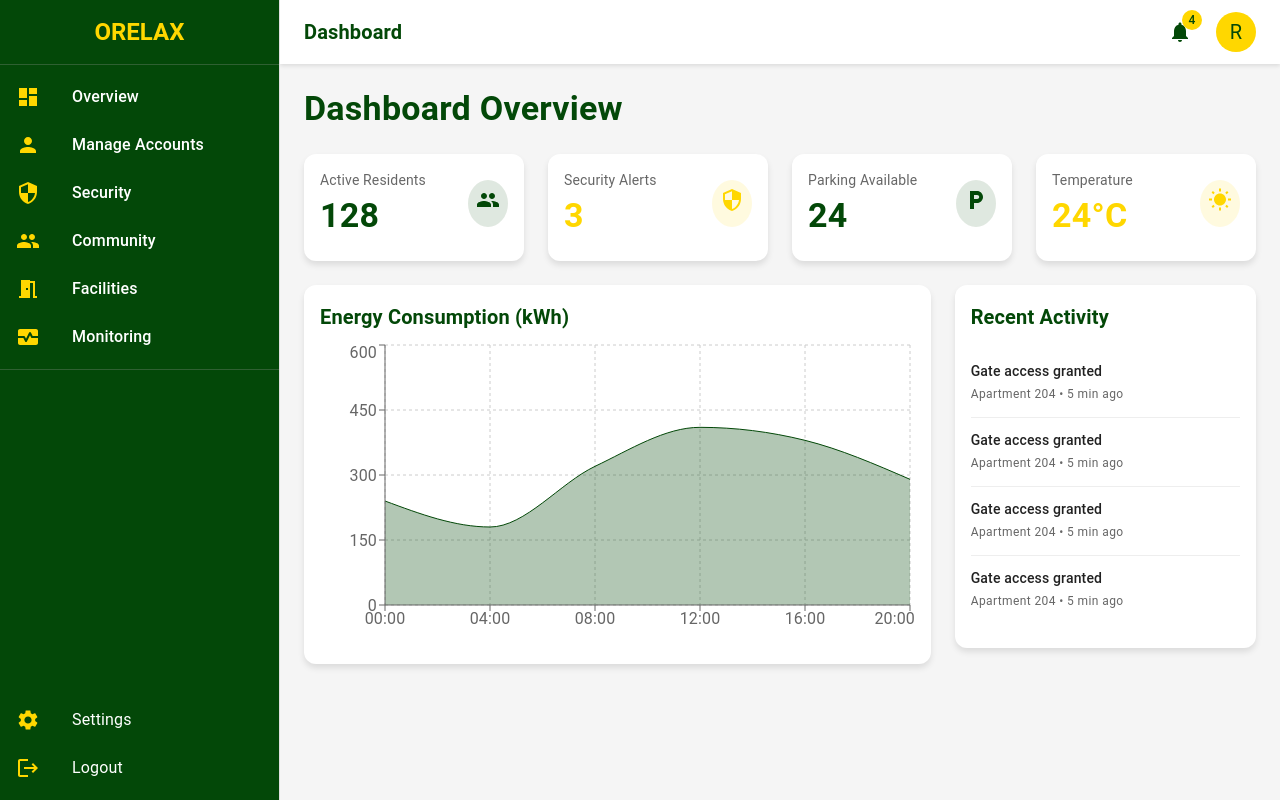
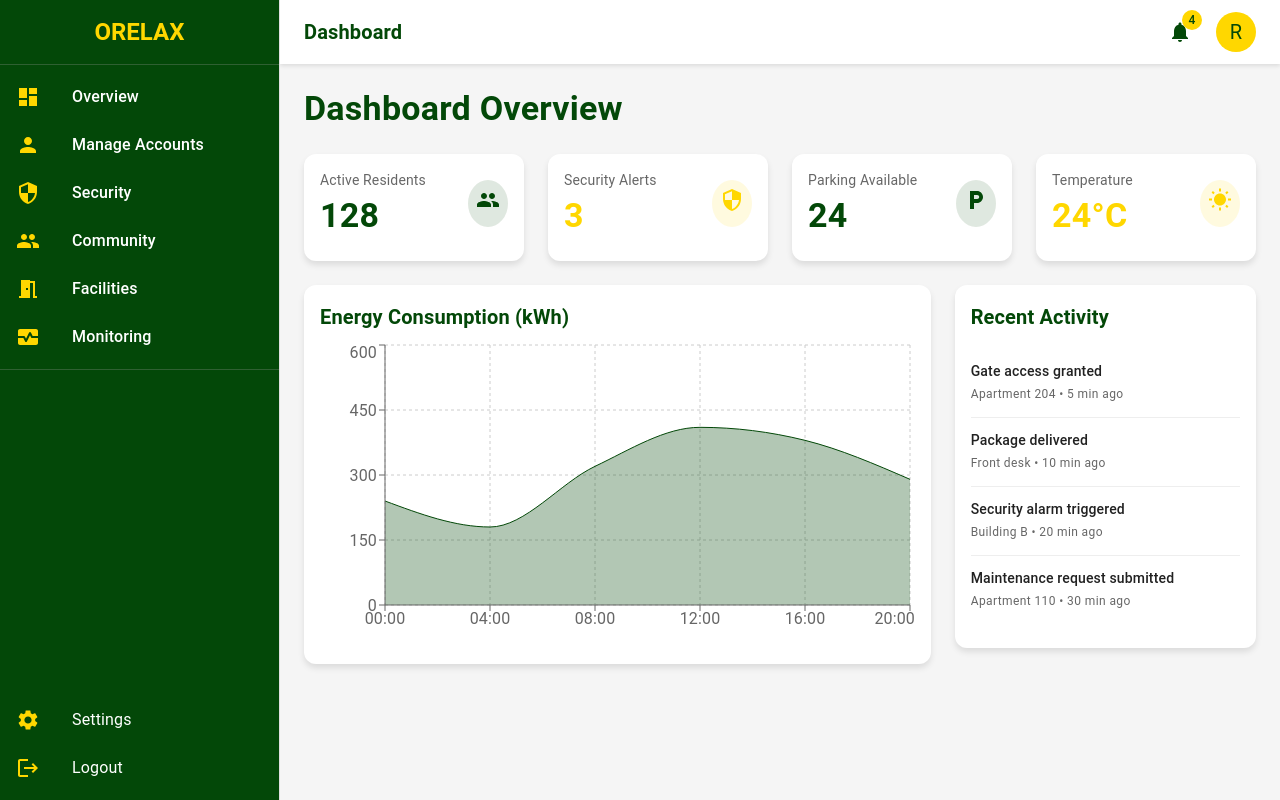
Before and after one commit to DarinKhelifa/license-project, a React (Create React App) app in the folder Dashboard/: page / in a window 1280 px wide. Built offline with nearby package versions, Linux system fonts and the light colour scheme.

Commit message:
changed recent acitivities for some visualization more real

```diff
--- a/Dashboard/src/pages/Overview.tsx
+++ b/Dashboard/src/pages/Overview.tsx
@@ -34,6 +34,14 @@ const energyData = [
   { time: '12:00', consumption: 410 },
   { time: '16:00', consumption: 380 },
   { time: '20:00', consumption: 290 },
+];
+
+// realistic recent activity entries
+const recentActivities = [
+  { text: 'Gate access granted', details: 'Apartment 204 • 5 min ago' },
+  { text: 'Package delivered', details: 'Front desk • 10 min ago' },
+  { text: 'Security alarm triggered', details: 'Building B • 20 min ago' },
+  { text: 'Maintenance request submitted', details: 'Apartment 110 • 30 min ago' },
 ];
 
 export default function Overview() {
@@ -100,7 +108,7 @@ export default function Overview() {
           </Card>
         </Grid>
 
-        {/* Recent Activity - REMOVED 'item' prop */}
+        {/* Recent Activity  */}
         <Grid size={{ xs: 12, md: 4 }}>
           <Card>
             <CardContent>
@@ -108,9 +116,9 @@ export default function Overview() {
                 Recent Activity
               </Typography>
               <Box sx={{ mt: 2 }}>
-                {[1, 2, 3, 4].map((item) => (
+                {recentActivities.map((act, idx) => (
                   <Box
-                    key={item}
+                    key={idx}
                     sx={{
                       py: 1.5,
                       borderBottom: '1px solid #eee',
@@ -118,10 +126,10 @@ export default function Overview() {
                     }}
                   >
                     <Typography variant="body2" fontWeight={500}>
-                      Gate access granted
+                      {act.text}
                     </Typography>
                     <Typography variant="caption" color="textSecondary">
-                      Apartment 204 • 5 min ago
+                      {act.details}
                     </Typography>
                   </Box>
                 ))}
```
